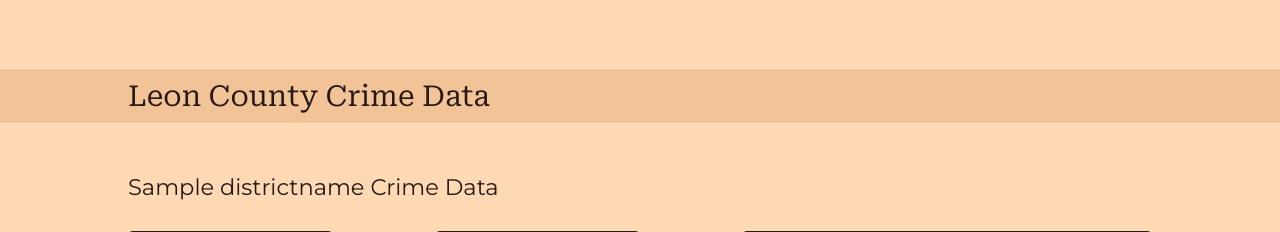
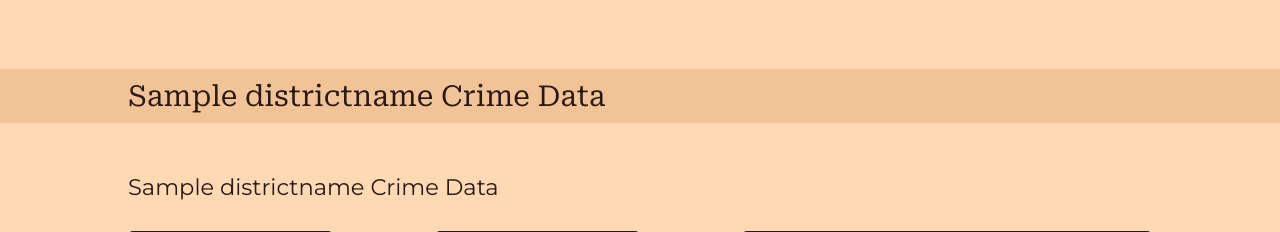
Before and after one commit to carlyswe/cop4710proj, a Flask app: template Website/templates/house.html in a window 1280 px wide. Shown: the part 1662-1894 px from the top of the page. Run offline with Flask 3, Linux system fonts and the light colour scheme; the template is opened without the code that fills it: most values are stand-ins (such as "Sample title", 1, 10 or a date in 2020).

Commit message:
house page has crime data

```diff
--- a/Website/app.py
+++ b/Website/app.py
@@ -107,8 +107,10 @@ def viewListings():
 
     cur = con.cursor(dictionary = True)
 
-    cur.execute('SELECT * FROM Homes LIMIT 6')
+    cur.execute('SELECT * FROM Homes LIMIT 6' )
     rows = cur.fetchall()
+
+    con.close()
 
     return render_template("viewlistings.html", rows = rows)
 
@@ -157,6 +159,8 @@ def house(listingID):
 
     print(crime)
 
+    con.close()
+
     #join statistics on county name
 
     return render_template("house.html", houseinfo=houseinfo, schools=schools, districtname=districtname, crime=crime, path='/house'+listingID)
@@ -172,6 +176,8 @@ def editlisting(listingID):
     cur.execute(query, (listingID,))
 
     houseinfo = cur.fetchone()
+
+    con.close()
 
     return render_template("editlisting.html", houseinfo=houseinfo, path='/editlisting'+listingID)
 
--- a/Website/templates/house.html
+++ b/Website/templates/house.html
@@ -129,7 +129,7 @@
             </div>
 
             <div class="crime-reports-header">
-                <p>Leon County Crime Data</p>
+                <p>{{ districtname }} Crime Data</p>
             </div>
 
             <div class="crime-reports">
@@ -139,7 +139,7 @@
                 <div class="crime-container">
                     <div class="crime-box">
                         <p class="box-text-1">Total Arrests</p>
-                        <p class="box-text-2">{{ crime["Total_Arrests"] }}</p>
+                        <p class="box-text-2"> {{ crime["Total_Arrests"] }}</p>
                         <p class="box-text-3">(for all crimes)</p>
                     </div>
 
```
